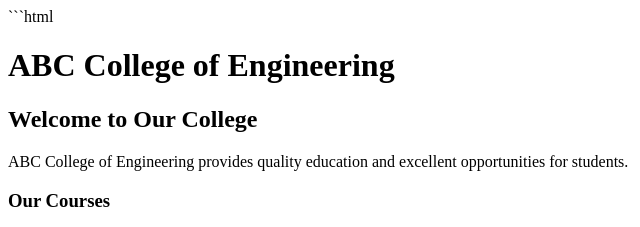
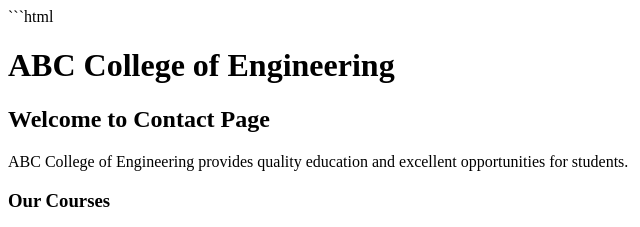
Before and after one commit to saicharanpittala862-sudo/College-Website, a plain HTML site: page index.html in a window 1280 px wide. Shown: the top 227 px of the page, 0-640 px from the left. Drawn offline with Linux system fonts and the light colour scheme.

Commit message:
Merge college contact page into main

```diff
--- a/index.html
+++ b/index.html
@@ -8,7 +8,7 @@
 
     <h1>ABC College of Engineering</h1>
 
-    <h2>Welcome to Our College</h2>
+<h2>Welcome to Contact Page</h2>
 
     <p>
         ABC College of Engineering provides quality education
```
